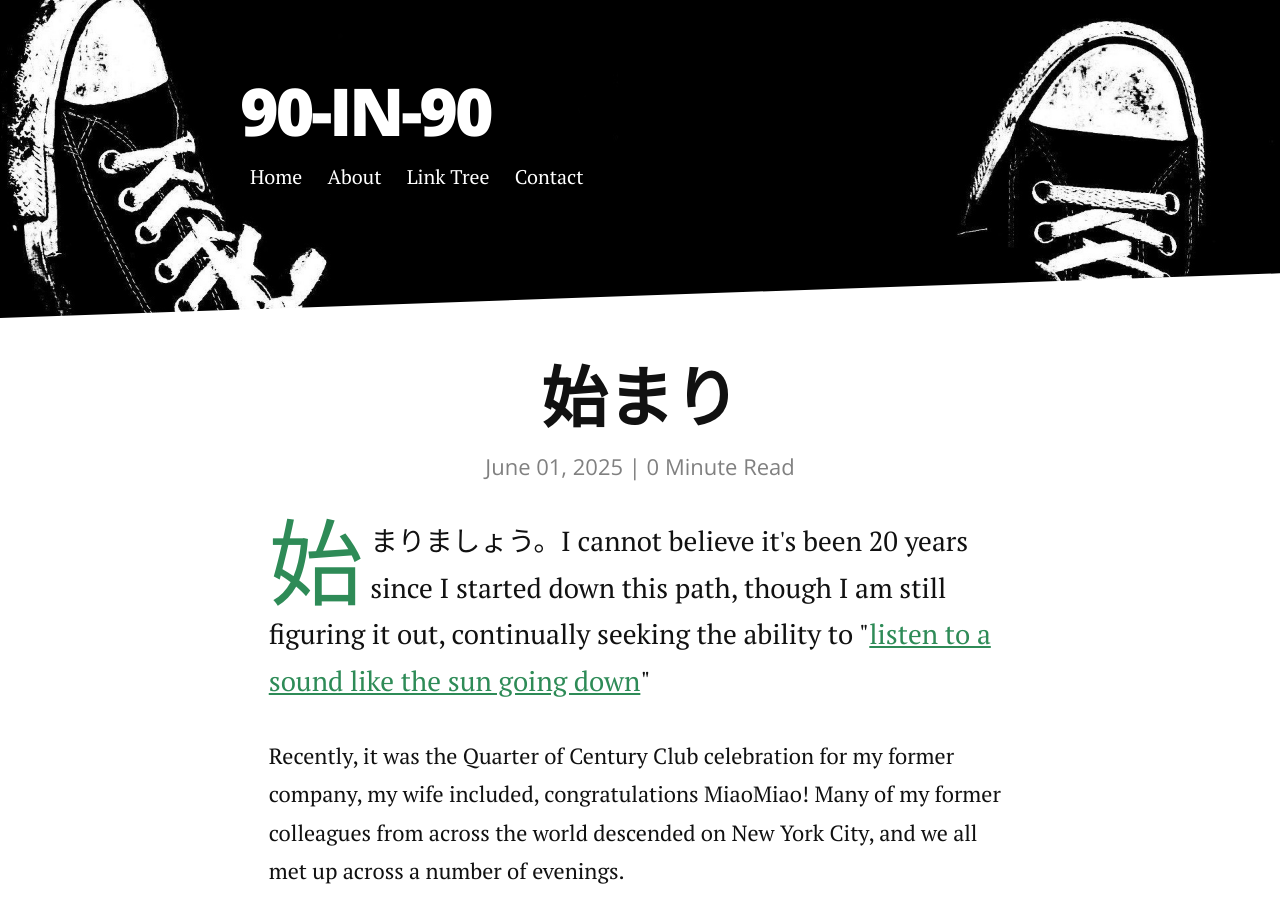
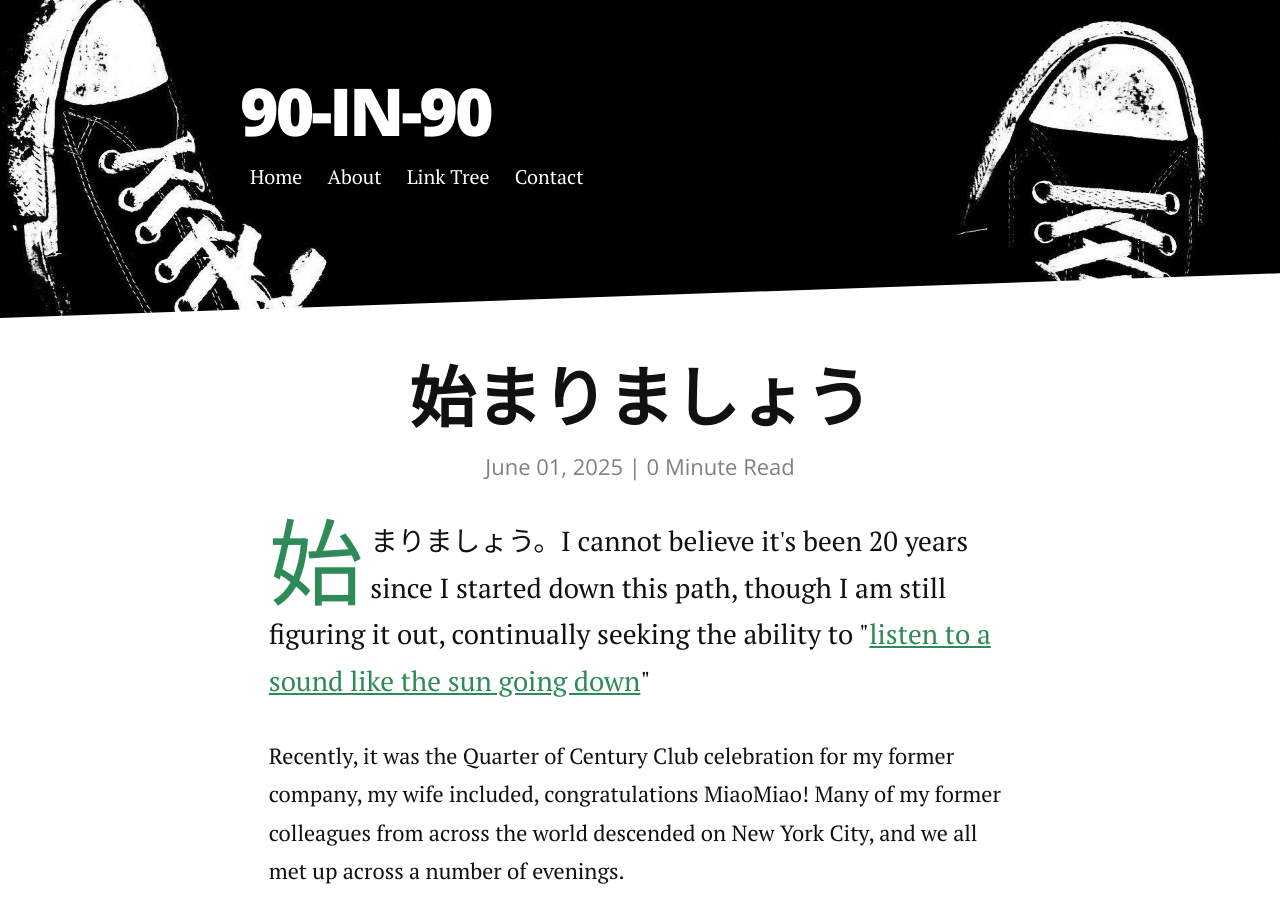
Before and after one commit to weebaruto/weeblog, a Jekyll site: the page built from _posts/2014-12-10-test-post.markdown, in a window 1280 px wide and 900 px high. Built offline with Jekyll 4.4.1, drawn with Linux system fonts in a browser that asks for light colours; nearby versions of some CDN libraries.

Commit message:
Update 2014-12-10-test-post.markdown

```diff
--- a/_posts/2014-12-10-test-post.markdown
+++ b/_posts/2014-12-10-test-post.markdown
@@ -1,6 +1,6 @@
 ---
 layout: post
-title:  "始まり"
+title:  "始まりましょう"
 date:   2025-06-01
 description: 始まりましょう。I cannot believe it's been 20 years since I started down this path, though I am still figuring it out..."
 ---
```
